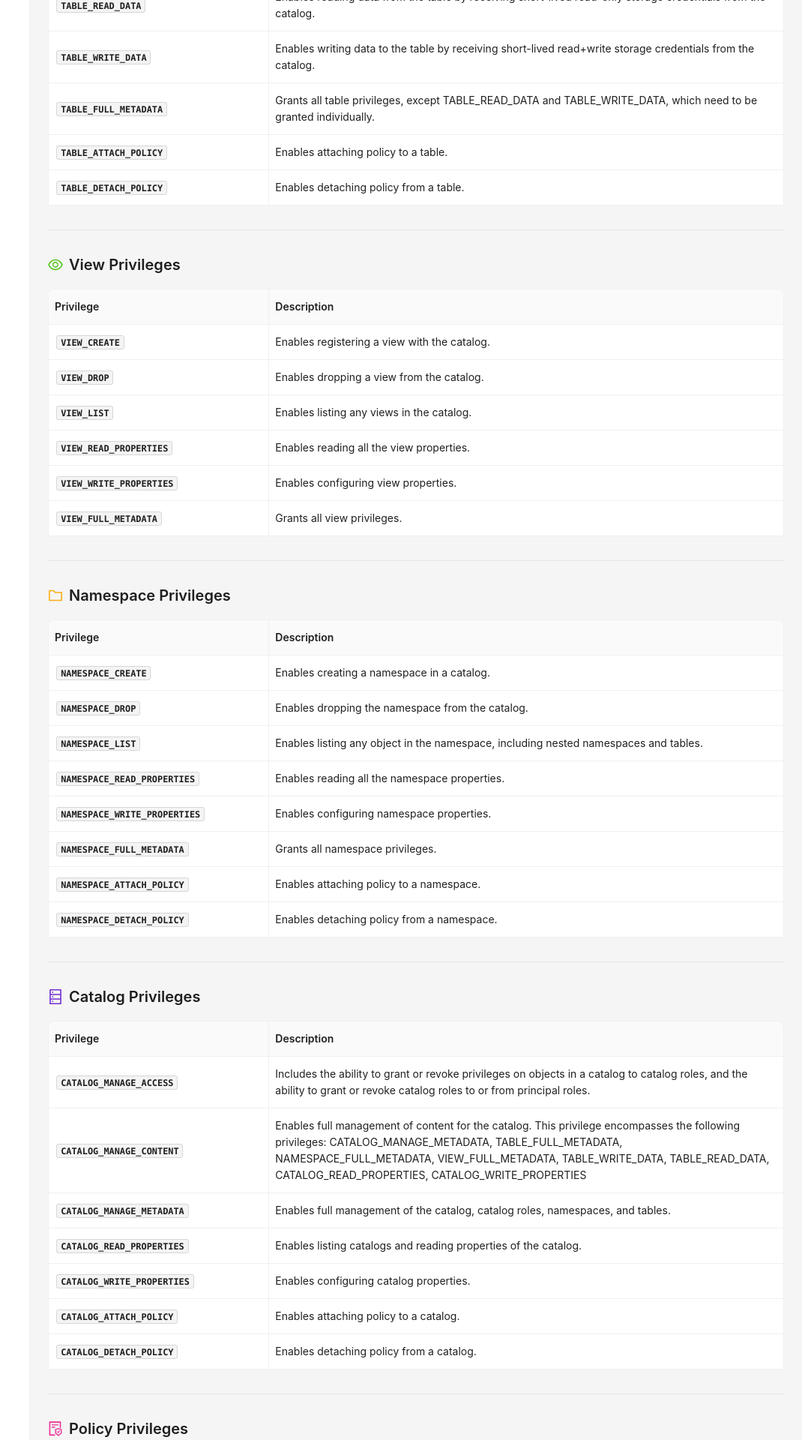
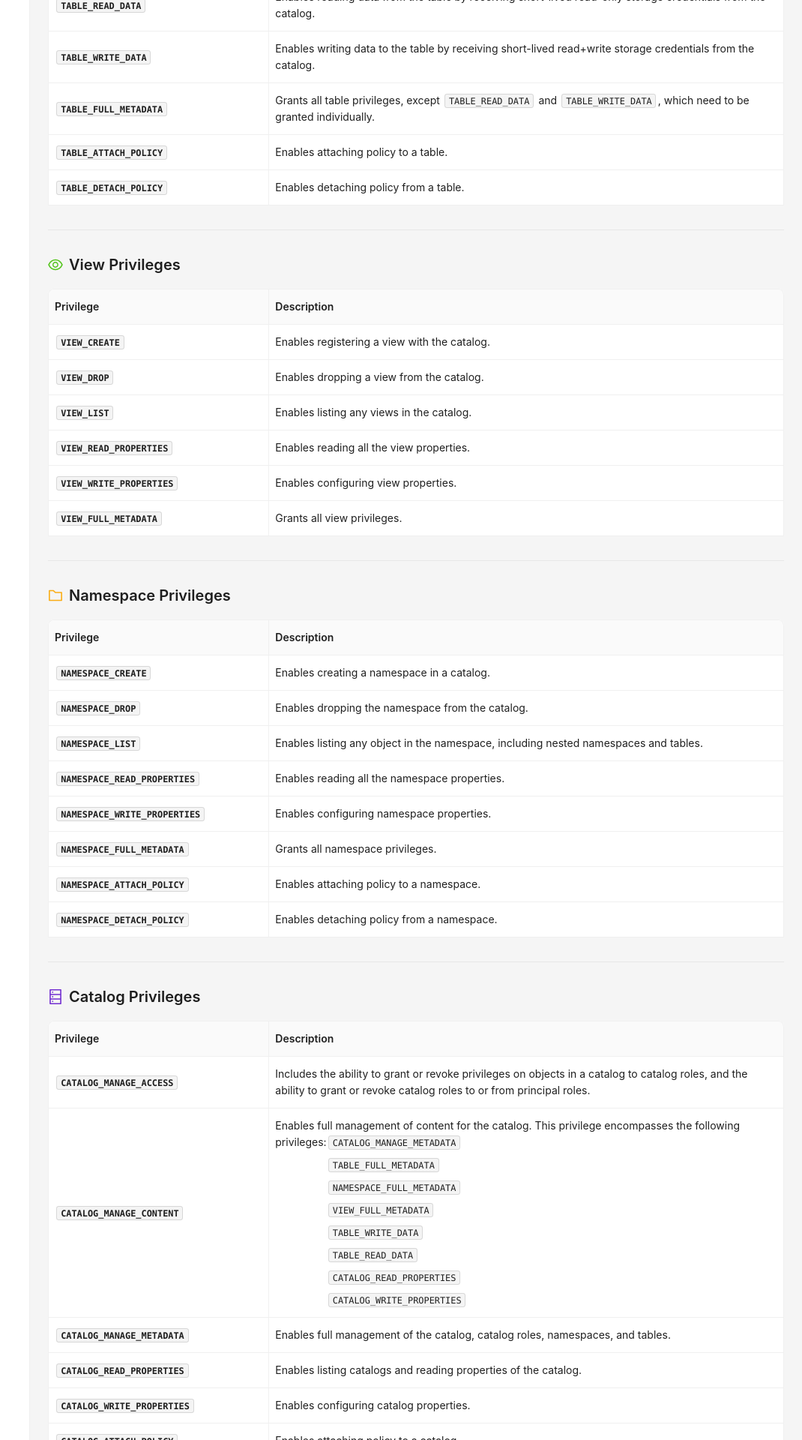
Before and after one commit to binarycat0/polaris-admin-panel, a Next.js app: page /privileges in a window 1280 px wide. Shown: the part 700-2620 px from the top of the page at 75% size, without its empty margins (210-1280 px from the left). Built offline with nearby package versions, Linux system fonts and the light colour scheme.

Commit message:
add privileges page

```diff
--- a/src/app/privileges/page.tsx
+++ b/src/app/privileges/page.tsx
@@ -58,7 +58,12 @@ const tablePrivileges: Privilege[] = [
   {
     key: '8',
     privilege: 'TABLE_FULL_METADATA',
-    description: 'Grants all table privileges, except TABLE_READ_DATA and TABLE_WRITE_DATA, which need to be granted individually.',
+    description: (
+        <Text>
+          Grants all table privileges, except <Text code>TABLE_READ_DATA</Text> and <Text code>TABLE_WRITE_DATA</Text>, which need to be granted
+          individually.
+        </Text>
+    ),
   },
   {
     key: '9',
@@ -157,7 +162,22 @@ const catalogPrivileges: Privilege[] = [
   {
     key: '2',
     privilege: 'CATALOG_MANAGE_CONTENT',
-    description: 'Enables full management of content for the catalog. This privilege encompasses the following privileges: CATALOG_MANAGE_METADATA, TABLE_FULL_METADATA, NAMESPACE_FULL_METADATA, VIEW_FULL_METADATA, TABLE_WRITE_DATA, TABLE_READ_DATA, CATALOG_READ_PROPERTIES, CATALOG_WRITE_PROPERTIES',
+    description: (
+        <Text>
+          Enables full management of content for the catalog. This privilege encompasses the
+          following privileges:
+          <Space direction="vertical">
+            <Text code>CATALOG_MANAGE_METADATA</Text>
+            <Text code>TABLE_FULL_METADATA</Text>
+            <Text code>NAMESPACE_FULL_METADATA</Text>
+            <Text code>VIEW_FULL_METADATA</Text>
+            <Text code>TABLE_WRITE_DATA</Text>
+            <Text code>TABLE_READ_DATA</Text>
+            <Text code>CATALOG_READ_PROPERTIES</Text>
+            <Text code>CATALOG_WRITE_PROPERTIES</Text>
+          </Space>
+        </Text>
+    )
   },
   {
     key: '3',
@@ -275,7 +295,8 @@ export default function PrivilegesPage() {
             </Text>
           </Paragraph>
           <Paragraph>
-            <Link href="https://polaris.apache.org/releases/1.1.0/access-control/#access-control-privileges">
+            <Link
+                href="https://polaris.apache.org/releases/1.1.0/access-control/#access-control-privileges">
               This information is taken from the Apache Polaris documentation site.
             </Link>
           </Paragraph>
```
